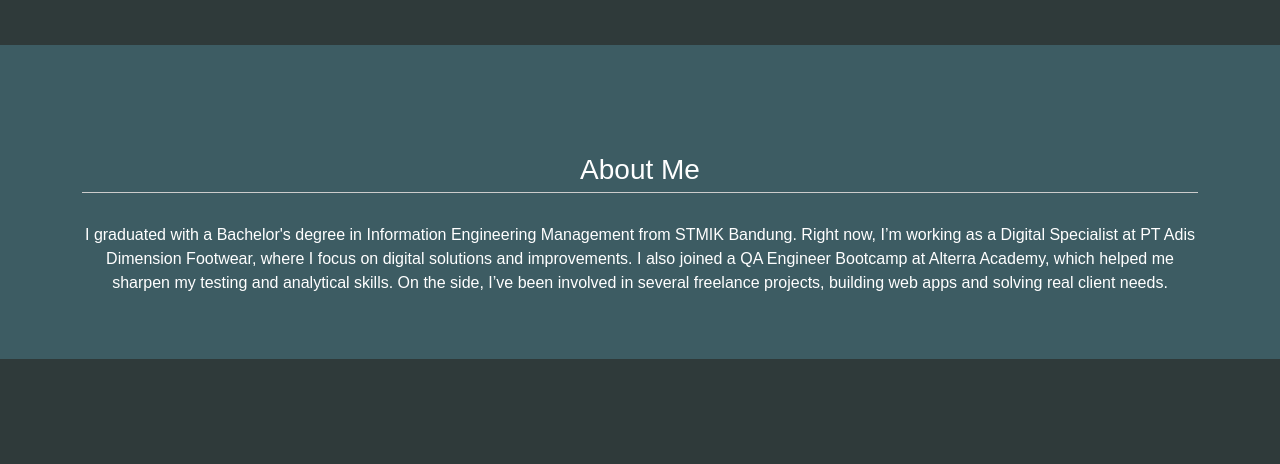
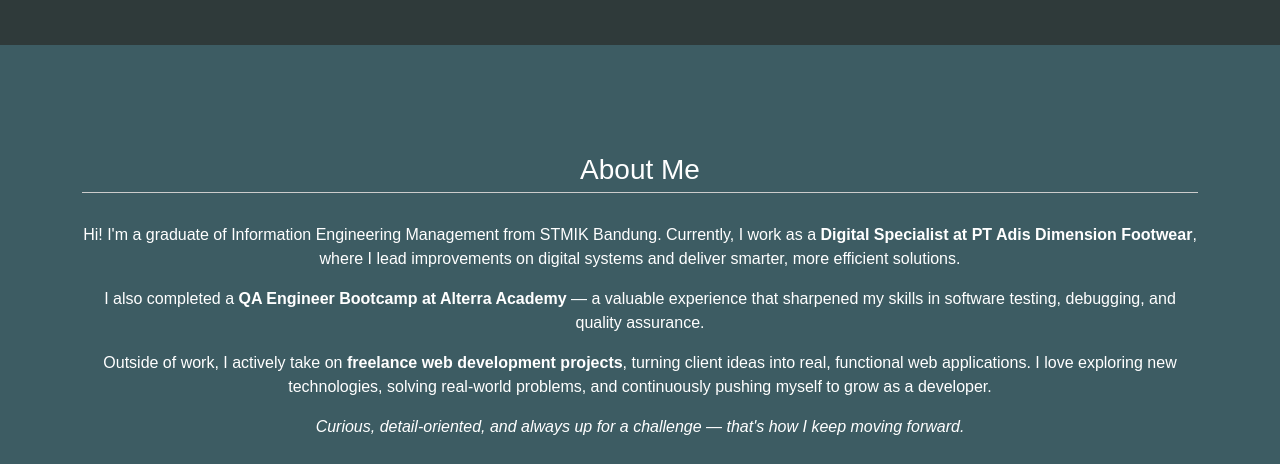
Before and after one commit to AgungFirmansyah09/Myportfolio, a plain HTML site: page index.html in a window 1280 px wide. Shown: the part 481-945 px from the top of the page. Drawn offline with nearby package versions, Linux system fonts and the light colour scheme.

Commit message:
myportfolio-update

```diff
--- a/index.html
+++ b/index.html
@@ -77,8 +77,24 @@
   <section id="about" class="py-5" style="background-color: #3d5c63;" data-aos="fade-up">
     <div class="container text-center">
       <h3 class="section-title">About Me</h3>
-      <p>I graduated with a Bachelor's degree in Information Engineering Management from STMIK Bandung. Right now, I’m working as a Digital Specialist at PT Adis Dimension Footwear, where I focus on digital solutions and improvements.
-         I also joined a QA Engineer Bootcamp at Alterra Academy, which helped me sharpen my testing and analytical skills. On the side, I’ve been involved in several freelance projects, building web apps and solving real client needs.</p>
+      <p>
+        Hi! I'm a graduate of Information Engineering Management from STMIK Bandung.
+        Currently, I work as a <strong>Digital Specialist at PT Adis Dimension Footwear</strong>,
+        where I lead improvements on digital systems and deliver smarter, more efficient solutions.
+      </p>
+      <p>
+        I also completed a <strong>QA Engineer Bootcamp at Alterra Academy</strong> — a valuable experience
+        that sharpened my skills in software testing, debugging, and quality assurance.
+      </p>
+      <p>
+        Outside of work, I actively take on <strong>freelance web development projects</strong>,
+        turning client ideas into real, functional web applications. I love exploring
+        new technologies, solving real-world problems, and continuously pushing myself
+        to grow as a developer.
+      </p>
+      <p>
+        <em>Curious, detail-oriented, and always up for a challenge — that's how I keep moving forward.</em>
+      </p>
     </div>
   </section>
 
@@ -218,8 +234,6 @@
   </div>
 </section>
 
-
-
   <!-- Section CONTACT -->
 <section id="contact" class="py-5" style="background-color: #3d5c63;" data-aos="fade-up">
   <div class="container text-center">
```
